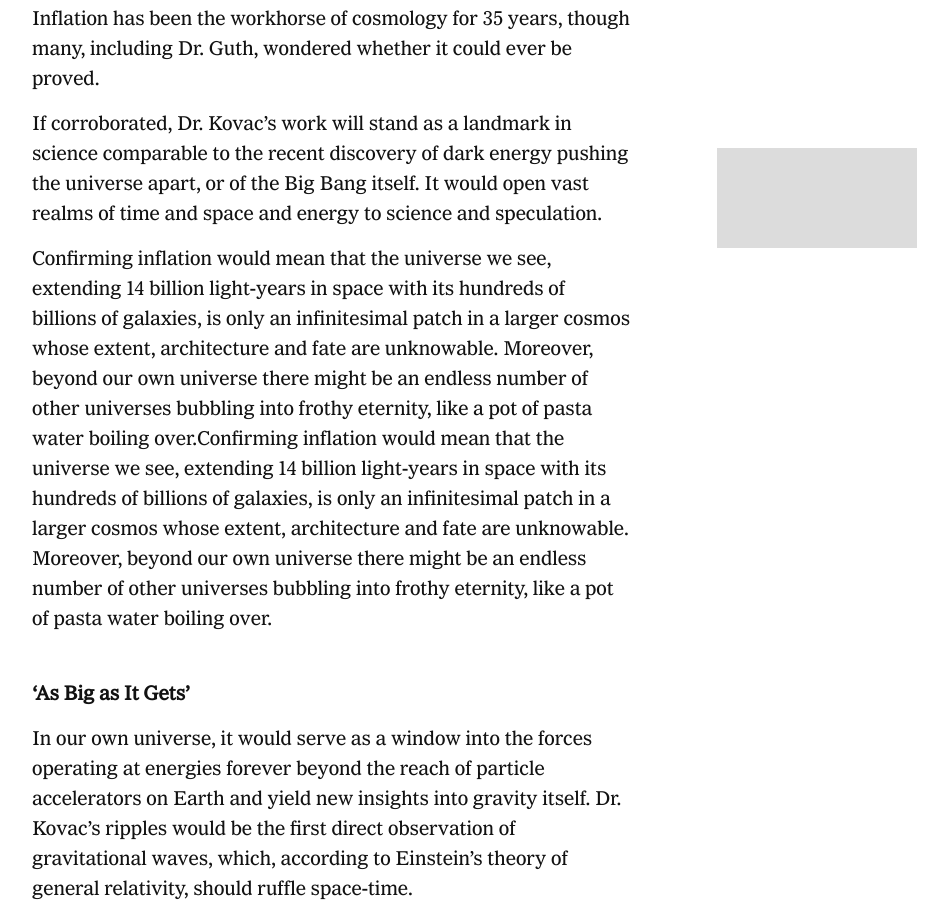
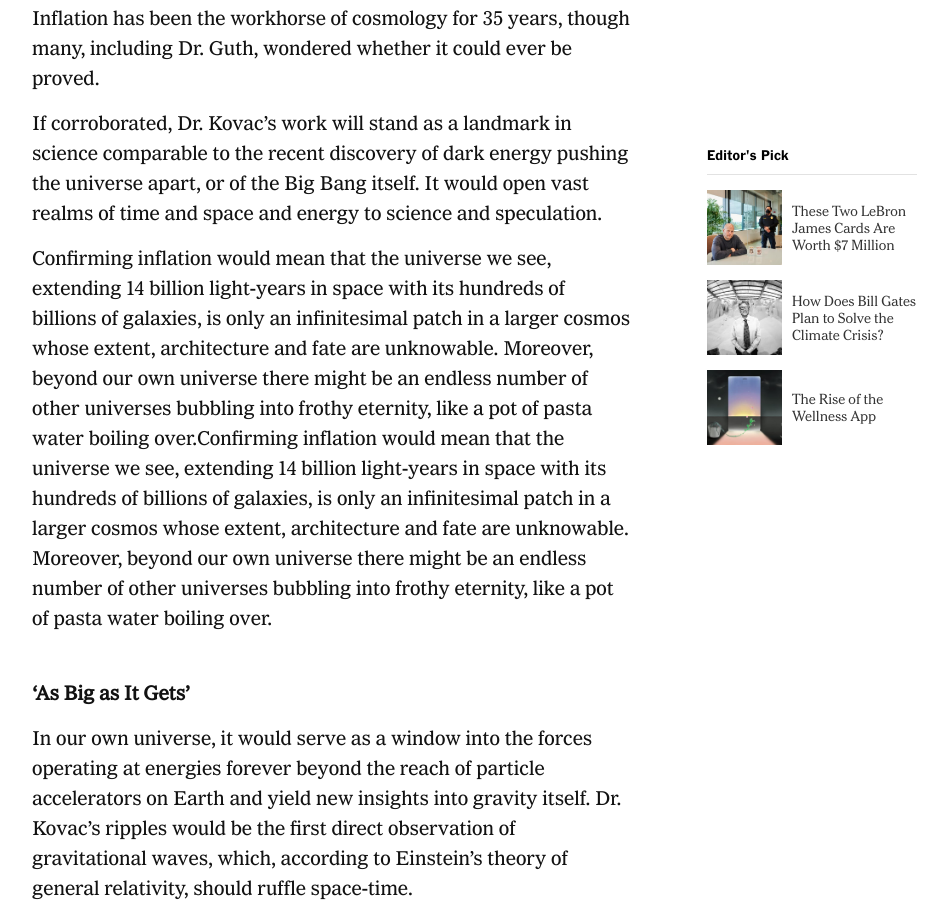
Before and after one commit to joshuaivie/mv-wk-Positioning-Floating, a website: page index.html in a window 1280 px wide. Shown: the part 2046-2961 px from the top of the page, without its empty margins (308-1256 px from the left). Drawn offline with Linux system fonts and the light colour scheme; files whose address does not match are found by name.

Commit message:
Add Aside Menu - Editors Pick

```diff
--- a/assets/css/main.css
+++ b/assets/css/main.css
@@ -342,10 +342,43 @@ header.article-header .article-meta-data .article-date {
 .article-text aside {
     display: block;
     height: 100px;
-    width: 200px;
-    background: gainsboro;
+    width: 210px;
     position: absolute;
     top: 50%;
     transform: translateY(-50%);
     right: 0;
 }
+
+.article-text aside h2 {
+    font-family: "nytfranklinbold", helvetica, arial, sans-serif;
+    color: rgb(0, 0, 0);
+    border-bottom: 1px solid rgb(226, 226, 226);
+    margin-top: 0px;
+    margin-bottom: 15px;
+    padding-bottom: 12px;
+    font-size: 14px;
+    line-height: 14px;
+    letter-spacing: 0.02em;
+}
+
+.article-text aside a {
+    display: flex;
+    margin-bottom: 15px;
+}
+
+.article-text aside a img {
+    width: 75px;
+    height: 75px;
+}
+
+.article-text aside a h3 {
+    width: calc(100% - 85px);
+    margin: auto 0px auto 10px;
+    font-weight: 500;
+    border-bottom: none;
+    padding-bottom: 0px;
+    font-size: 14px;
+    line-height: 17px;
+    color: rgb(51, 51, 51);
+    font-family: 'nytcheltenhamsmall', georgia, "times new roman";
+}
--- a/assets/fonts/stylesheet.css
+++ b/assets/fonts/stylesheet.css
@@ -47,7 +47,7 @@
 }
 
 @font-face {
-    font-family: "fb_web_use_onlyregular";
+    font-family: "nytcheltenhamsmall";
     src: url("./cheltenham/cheltenham-small-normal-400-webfont.woff2") format("woff2"),
         url("./cheltenham/cheltenham-small-normal-400-webfont.woff") format("woff");
     font-weight: normal;
--- a/index.html
+++ b/index.html
@@ -214,7 +214,18 @@
                     Cosmic Extragalactic Polarization, reported their results in a scientific briefing at the Center for
                     Astrophysics here on Monday and in a set of papers submitted to The Astrophysical Journal.</p>
 
-                <aside class="editors-pick"></aside>
+                <aside class="editors-pick">
+                    <h2>Editor's Pick</h2>
+                    <article><a href="#"><img src="./assets/img/article-1.jpg" />
+                            <h3>These Two LeBron James Cards Are Worth $7 Million</h3>
+                        </a></article>
+                    <article><a href="#"><img src="./assets/img/article-2.jpg" alt="article-thumbnail" />
+                            <h3>How Does Bill Gates Plan to Solve the Climate Crisis?</h3>
+                        </a></article>
+                    <article><a href="#"><img src="./assets/img/article-3.jpg" alt="article-thumbnail" />
+                            <h3>The Rise of the Wellness App</h3>
+                        </a></article>
+                </aside>
             </div>
             <section>
                 <header>
```
Also changed, not shown: assets/img/article-1.jpg (added), assets/img/article-2.jpg (added), assets/img/article-3.jpg (added).
